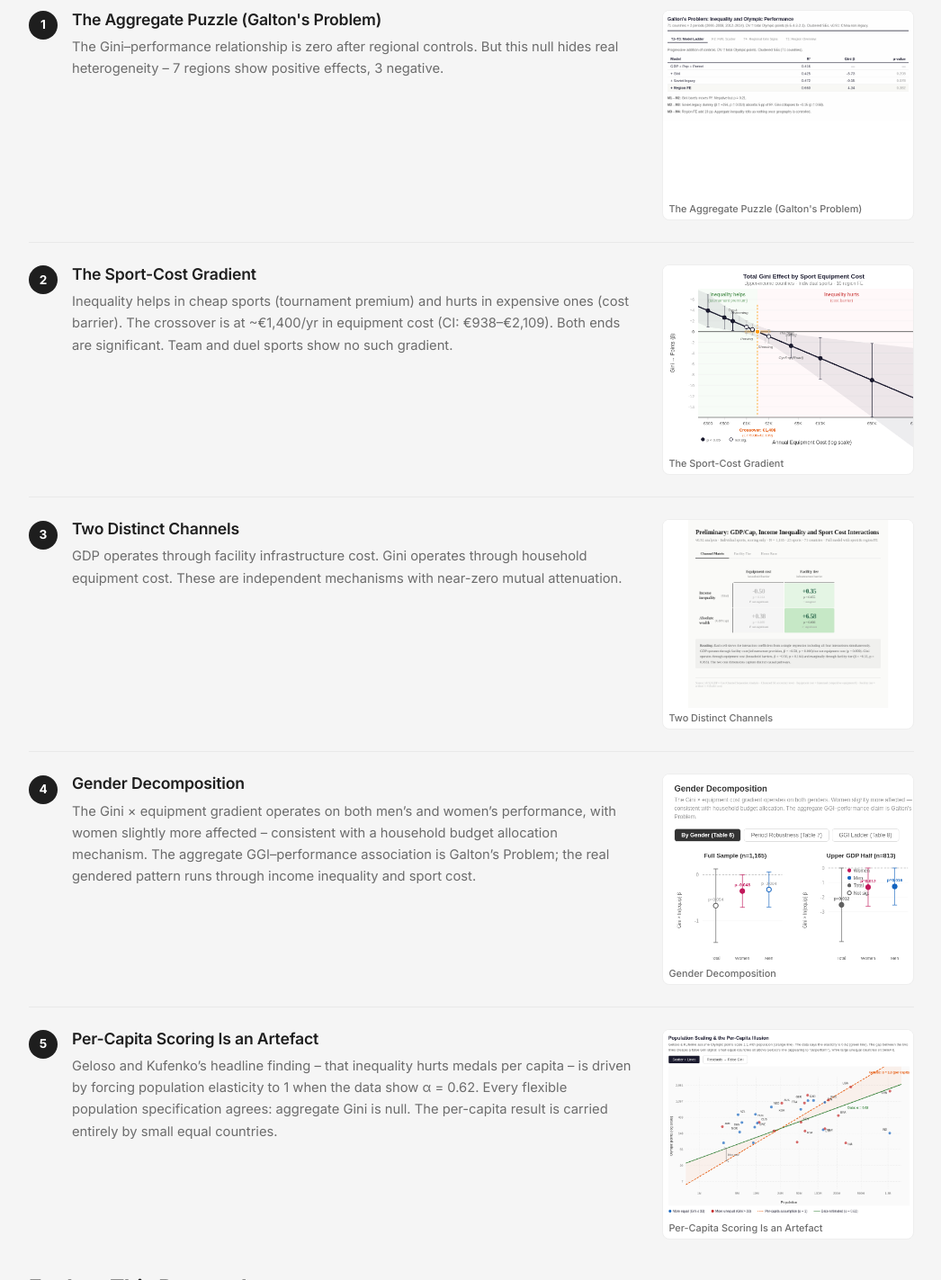
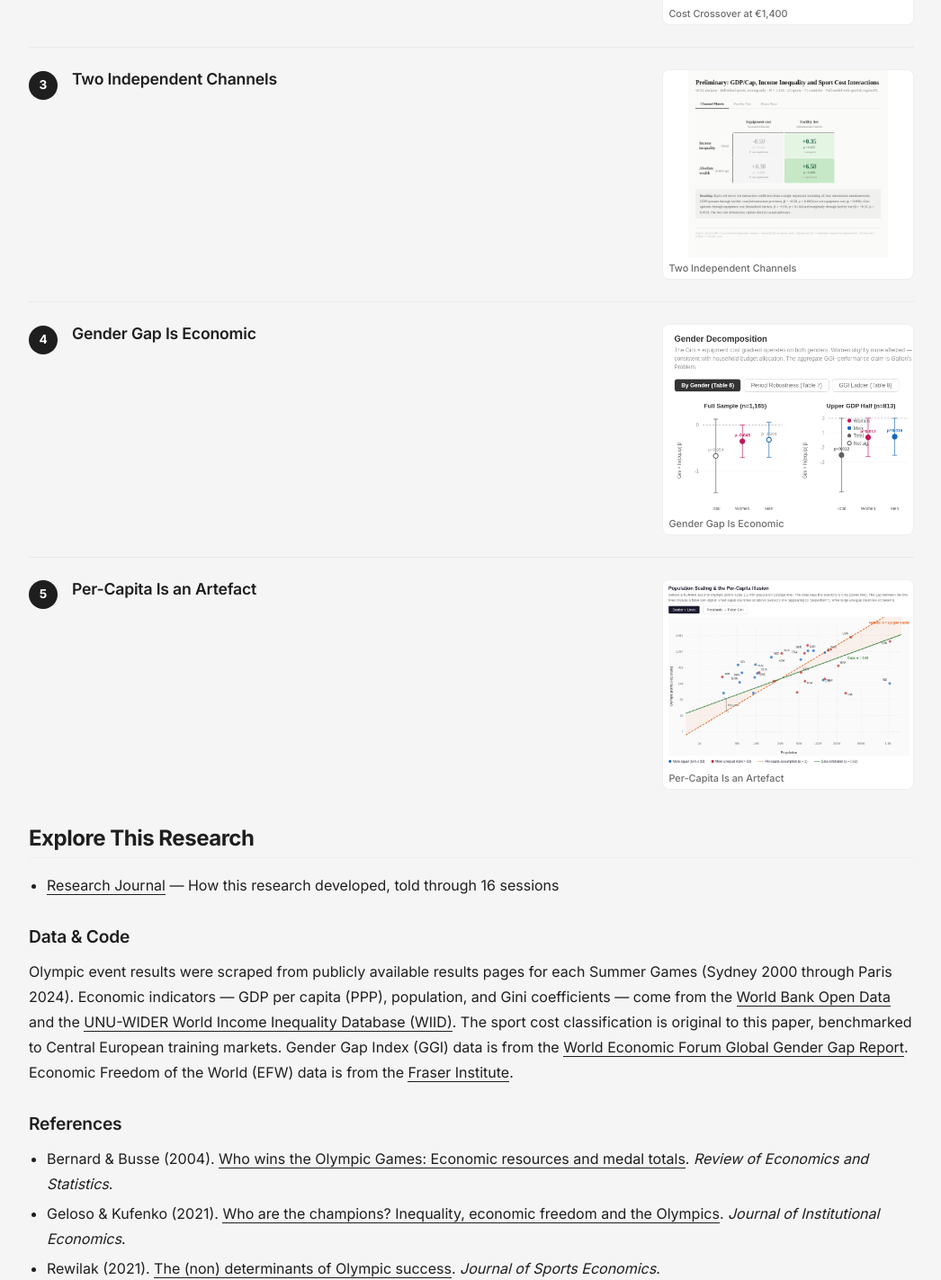
Before and after one commit to SamC7ert/research-site, a plain HTML site: page projects/sport-cost-gradient/index.html in a window 1280 px wide. Shown: the part 1218-2641 px from the top of the page at 90% size, without its empty margins (116-1162 px from the left). Drawn offline with Linux system fonts and the light colour scheme.

Commit message:
Deploy v2.6 — tightened findings, added references and data sources

```diff
--- a/projects/sport-cost-gradient/index.html
+++ b/projects/sport-cost-gradient/index.html
@@ -1045,11 +1045,7 @@ button#theme-toggle:hover {
 <p><strong>Status:</strong> Draft v0.96 (February 2026)</p>
 <hr>
 <h2 id="abstract">Abstract</h2>
-<p>Geloso and Kufenko (2021) hypothesised that income inequality affects Olympic performance through sport-specific cost barriers, but could not test this due to the absence of reliable sport-cost data. We construct a two-dimensional cost classification &ndash; household equipment cost and training facility cost &ndash; for 41 Olympic sports and test whether inequality&rsquo;s effect varies with cost, using a panel of 71 countries across seven Summer Games (2000&ndash;2024), scoring the top six finishers per event.</p>
-<p>The aggregate Gini&ndash;performance relationship is zero after regional controls &ndash; a textbook instance of Galton&rsquo;s Problem (Ross &amp; Homer 1976). But this null conceals a systematic gradient: inequality increasingly hurts performance as personal participation cost rises. In individual sports among upper-income countries, the interaction of Gini with log equipment cost is β = −2.54 (p = 0.012). The gradient is absent in team and duel sports.</p>
-<p>The two cost dimensions capture distinct mechanisms. Income inequality interacts with household equipment cost but not with facility cost. GDP per capita interacts with facility cost (β = +3.2–3.7, p = 0.003–0.017) but not with equipment cost. In a joint specification, both channels survive with near-zero mutual attenuation. Inequality operates through household cost barriers; absolute wealth operates through infrastructure provision.</p>
-<p>Gender decomposition reveals the cost gradient operates on both men&rsquo;s and women&rsquo;s performance, with women slightly more affected. The aggregate gender equality (GGI)&ndash;performance association claimed by Berdahl et al. (2014) is confirmed as Galton&rsquo;s Problem, but the gendered pattern is real: it operates through income inequality and sport cost, not through gender equality indices.</p>
-<p>Geloso and Kufenko&rsquo;s aggregate negative Gini finding (inequality hurts medals per capita) is a specification artefact. Per-capita scoring forces population elasticity to 1, but the estimated elasticity is 0.62 &ndash; significantly below unity. Every flexible population specification (quartile dummies, splines, piecewise linear) agrees: aggregate Gini is null. Their institutional-quality mechanism (Economic Freedom threshold) adds nothing after proper regional and income controls. The cost gradient survives Mundlak correction, host-effect controls, and alternative GDP specifications.</p>
+<p>We construct a two-dimensional sport cost classification for 41 Olympic sports and test whether income inequality&rsquo;s effect on performance varies with cost, using a panel of 71 countries across seven Summer Games (2000–2024). The aggregate Gini–performance relationship is zero after regional controls — Galton&rsquo;s Problem. But within individual sports, inequality increasingly hurts performance as personal equipment cost rises (β = −2.54, p = 0.012 in upper-income countries), with a crossover from positive to negative at approximately €1,400 annual equipment cost. The gradient operates through household cost barriers, not training infrastructure, and affects both genders.</p>
 
   </div>
 
@@ -1065,16 +1061,16 @@ button#theme-toggle:hover {
       <div class="finding-text">
         <div class="finding-number">1</div>
         <div class="finding-body">
-          <h3 class="finding-title">The Aggregate Puzzle (Galton&#39;s Problem)</h3>
-          <p class="finding-desc">The Gini&ndash;performance relationship is zero after regional controls. But this null hides real heterogeneity &ndash; 7 regions show positive effects, 3 negative.</p>
+          <h3 class="finding-title">Aggregate Gini Is Zero</h3>
+          <p class="finding-desc"></p>
         </div>
       </div>
       <div class="finding-viz">
-        <a href="/viz/galton_diagnostic.html" target="_blank" class="viz-thumb" title="The Aggregate Puzzle (Galton&#39;s Problem) — click to open interactive">
+        <a href="/viz/galton_diagnostic.html" target="_blank" class="viz-thumb" title="Aggregate Gini Is Zero — click to open interactive">
           <div class="viz-thumb-frame">
-            <img src="/viz/thumbs/galton_diagnostic.png" loading="lazy" alt="The Aggregate Puzzle (Galton&#39;s Problem)">
+            <img src="/viz/thumbs/galton_diagnostic.png" loading="lazy" alt="Aggregate Gini Is Zero">
           </div>
-          <div class="viz-thumb-label">The Aggregate Puzzle (Galton&#39;s Problem)</div>
+          <div class="viz-thumb-label">Aggregate Gini Is Zero</div>
         </a>
       </div>
     </div>
@@ -1086,16 +1082,16 @@ button#theme-toggle:hover {
       <div class="finding-text">
         <div class="finding-number">2</div>
         <div class="finding-body">
-          <h3 class="finding-title">The Sport-Cost Gradient</h3>
-          <p class="finding-desc">Inequality helps in cheap sports (tournament premium) and hurts in expensive ones (cost barrier). The crossover is at ~€1,400/yr in equipment cost (CI: €938–€2,109). Both ends are significant. Team and duel sports show no such gradient.</p>
+          <h3 class="finding-title">Cost Crossover at €1,400</h3>
+          <p class="finding-desc"></p>
         </div>
       </div>
       <div class="finding-viz">
-        <a href="/viz/cost_crossover.html" target="_blank" class="viz-thumb" title="The Sport-Cost Gradient — click to open interactive">
+        <a href="/viz/cost_crossover.html" target="_blank" class="viz-thumb" title="Cost Crossover at €1,400 — click to open interactive">
           <div class="viz-thumb-frame">
-            <img src="/viz/thumbs/cost_crossover.png" loading="lazy" alt="The Sport-Cost Gradient">
+            <img src="/viz/thumbs/cost_crossover.png" loading="lazy" alt="Cost Crossover at €1,400">
           </div>
-          <div class="viz-thumb-label">The Sport-Cost Gradient</div>
+          <div class="viz-thumb-label">Cost Crossover at €1,400</div>
         </a>
       </div>
     </div>
@@ -1107,16 +1103,16 @@ button#theme-toggle:hover {
       <div class="finding-text">
         <div class="finding-number">3</div>
         <div class="finding-body">
-          <h3 class="finding-title">Two Distinct Channels</h3>
-          <p class="finding-desc">GDP operates through facility infrastructure cost. Gini operates through household equipment cost. These are independent mechanisms with near-zero mutual attenuation.</p>
+          <h3 class="finding-title">Two Independent Channels</h3>
+          <p class="finding-desc"></p>
         </div>
       </div>
       <div class="finding-viz">
-        <a href="/viz/f6_channels.html" target="_blank" class="viz-thumb" title="Two Distinct Channels — click to open interactive">
+        <a href="/viz/f6_channels.html" target="_blank" class="viz-thumb" title="Two Independent Channels — click to open interactive">
           <div class="viz-thumb-frame">
-            <img src="/viz/thumbs/f6_channels.png" loading="lazy" alt="Two Distinct Channels">
+            <img src="/viz/thumbs/f6_channels.png" loading="lazy" alt="Two Independent Channels">
           </div>
-          <div class="viz-thumb-label">Two Distinct Channels</div>
+          <div class="viz-thumb-label">Two Independent Channels</div>
         </a>
       </div>
     </div>
@@ -1128,16 +1124,16 @@ button#theme-toggle:hover {
       <div class="finding-text">
         <div class="finding-number">4</div>
         <div class="finding-body">
-          <h3 class="finding-title">Gender Decomposition</h3>
-          <p class="finding-desc">The Gini × equipment gradient operates on both men&rsquo;s and women&rsquo;s performance, with women slightly more affected &ndash; consistent with a household budget allocation mechanism. The aggregate GGI&ndash;performance association is Galton&rsquo;s Problem; the real gendered pattern runs through income inequality and sport cost.</p>
+          <h3 class="finding-title">Gender Gap Is Economic</h3>
+          <p class="finding-desc"></p>
         </div>
       </div>
       <div class="finding-viz">
-        <a href="/viz/gender_decomposition.html" target="_blank" class="viz-thumb" title="Gender Decomposition — click to open interactive">
+        <a href="/viz/gender_decomposition.html" target="_blank" class="viz-thumb" title="Gender Gap Is Economic — click to open interactive">
           <div class="viz-thumb-frame">
-            <img src="/viz/thumbs/gender_decomposition.png" loading="lazy" alt="Gender Decomposition">
+            <img src="/viz/thumbs/gender_decomposition.png" loading="lazy" alt="Gender Gap Is Economic">
           </div>
-          <div class="viz-thumb-label">Gender Decomposition</div>
+          <div class="viz-thumb-label">Gender Gap Is Economic</div>
         </a>
       </div>
     </div>
@@ -1149,16 +1145,16 @@ button#theme-toggle:hover {
       <div class="finding-text">
         <div class="finding-number">5</div>
         <div class="finding-body">
-          <h3 class="finding-title">Per-Capita Scoring Is an Artefact</h3>
-          <p class="finding-desc">Geloso and Kufenko&rsquo;s headline finding &ndash; that inequality hurts medals per capita &ndash; is driven by forcing population elasticity to 1 when the data show α = 0.62. Every flexible population specification agrees: aggregate Gini is null. The per-capita result is carried entirely by small equal countries.</p>
+          <h3 class="finding-title">Per-Capita Is an Artefact</h3>
+          <p class="finding-desc"></p>
         </div>
       </div>
       <div class="finding-viz">
-        <a href="/viz/population_elasticity.html" target="_blank" class="viz-thumb" title="Per-Capita Scoring Is an Artefact — click to open interactive">
+        <a href="/viz/population_elasticity.html" target="_blank" class="viz-thumb" title="Per-Capita Is an Artefact — click to open interactive">
           <div class="viz-thumb-frame">
-            <img src="/viz/thumbs/population_elasticity.png" loading="lazy" alt="Per-Capita Scoring Is an Artefact">
+            <img src="/viz/thumbs/population_elasticity.png" loading="lazy" alt="Per-Capita Is an Artefact">
           </div>
-          <div class="viz-thumb-label">Per-Capita Scoring Is an Artefact</div>
+          <div class="viz-thumb-label">Per-Capita Is an Artefact</div>
         </a>
       </div>
     </div>
@@ -1172,8 +1168,23 @@ button#theme-toggle:hover {
 
 <h2 id="explore-this-research">Explore This Research</h2>
 <ul>
-<li><a href="/projects/sport-cost-gradient/blog/">Research Journal</a> &ndash; Blog posts documenting how this research developed</li>
-<li>Data &amp; Code &ndash; <em>Coming soon</em></li>
+<li><a href="/projects/sport-cost-gradient/blog/">Research Journal</a> — How this research developed, told through 16 sessions</li>
+</ul>
+<h3 id="data--code">Data &amp; Code</h3>
+<p>Olympic event results were scraped from publicly available results pages for each Summer Games (Sydney 2000 through Paris 2024). Economic indicators — GDP per capita (PPP), population, and Gini coefficients — come from the <a href="https://data.worldbank.org/">World Bank Open Data</a> and the <a href="https://www.wider.unu.edu/data">UNU-WIDER World Income Inequality Database (WIID)</a>. The sport cost classification is original to this paper, benchmarked to Central European training markets. Gender Gap Index (GGI) data is from the <a href="https://www.weforum.org/publications/global-gender-gap-report-2024/">World Economic Forum Global Gender Gap Report</a>. Economic Freedom of the World (EFW) data is from the <a href="https://www.fraserinstitute.org/economic-freedom">Fraser Institute</a>.</p>
+<h3 id="references">References</h3>
+<ul>
+<li>Bernard &amp; Busse (2004). <a href="https://doi.org/10.1162/003465304774201824">Who wins the Olympic Games: Economic resources and medal totals</a>. <em>Review of Economics and Statistics</em>.</li>
+<li>Geloso &amp; Kufenko (2021). <a href="https://doi.org/10.1017/S1744137420000545">Who are the champions? Inequality, economic freedom and the Olympics</a>. <em>Journal of Institutional Economics</em>.</li>
+<li>Rewilak (2021). <a href="https://doi.org/10.1177/1527002521992833">The (non) determinants of Olympic success</a>. <em>Journal of Sports Economics</em>.</li>
+<li>Berdahl, Uhlmann &amp; Bai (2014). <a href="https://doi.org/10.1016/j.jesp.2014.08.003">Win–win: Female and male athletes from more gender equal nations perform better</a>. <em>Journal of Experimental Social Psychology</em>.</li>
+<li>Kuppens &amp; Pollet (2015). <a href="https://doi.org/10.1016/j.jesp.2015.06.002">Gender equality probably does not influence performance at the Olympic Games</a>. <em>Journal of Experimental Social Psychology</em>.</li>
+<li>Hopkins et al. (2022). <a href="https://doi.org/10.3389/fspor.2022.931817">Population, economic and geographic predictors of nations&rsquo; medal tallies</a>. <em>Frontiers in Sports and Active Living</em>.</li>
+<li>Forrest, Sanz &amp; Tena (2010). <a href="https://doi.org/10.1016/j.ijforecast.2010.03.004">Forecasting national team medal totals at the Summer Olympic Games</a>. <em>International Journal of Forecasting</em>.</li>
+<li>Noland &amp; Stahler (2016). <a href="https://doi.org/10.1111/ssqu.12210">What goes into a medal: Women&rsquo;s inclusion and success at the Olympic Games</a>. <em>Social Science Quarterly</em>.</li>
+<li>Grechyna &amp; Grechyn (2025). <a href="https://doi.org/10.1177/15270025251381329">Economic inequality and convergence through the lens of two sports</a>. <em>CESifo Working Paper</em>.</li>
+<li>Björkman-Nyqvist (2013). <a href="https://doi.org/10.1016/j.jdeveco.2013.07.013">Income shocks and gender gaps in education</a>. <em>Journal of Development Economics</em>.</li>
+<li>Ross &amp; Homer (1976). Galton&rsquo;s problem in cross-national research. <em>World Politics</em>, 29(1), 1–28.</li>
 </ul>
 <hr>
 <h2 id="license">License</h2>
```
Also changed, not shown: projects/index.html (+1 -1 lines).
